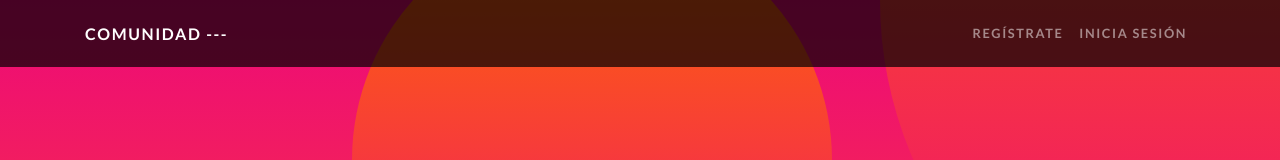
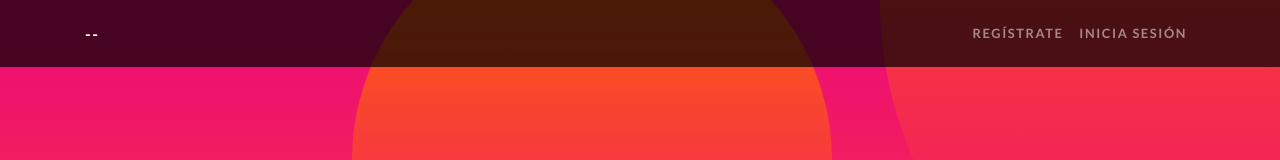
Before and after one commit to MelissaMP/ejemplo-pagina-web, a website: page index.html in a window 1280 px wide. Shown: the top 160 px of the page. Drawn offline with Linux system fonts and the light colour scheme.

Commit message:
Update index.html

```diff
--- a/index.html
+++ b/index.html
@@ -27,7 +27,7 @@
   <!-- Navigation -->
   <nav class="navbar navbar-expand-lg navbar-dark navbar-custom fixed-top">
     <div class="container">
-      <a class="navbar-brand" href="#">COMUNIDAD ---</a>
+      <a class="navbar-brand" href="#">--</a>
       <button class="navbar-toggler" type="button" data-toggle="collapse" data-target="#navbarResponsive" aria-controls="navbarResponsive" aria-expanded="false" aria-label="Toggle navigation">
         <span class="navbar-toggler-icon"></span>
       </button>
```
